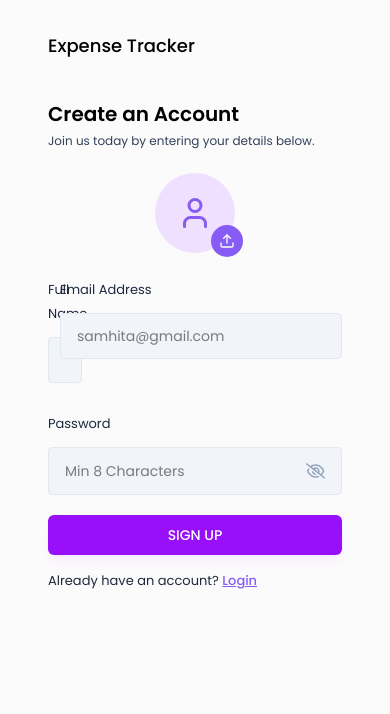
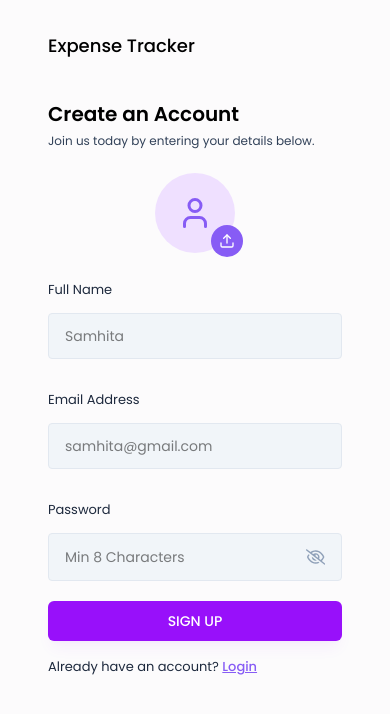
Before and after one commit to Ashwin-RH/Expense-Tracker, a React (Vite) app in the folder frontend/expense-tracker/: page /signUp in a window 390 px wide. Shown: the top 714 px of the page. Built offline with nearby package versions, Linux system fonts and the light colour scheme.

Commit message:
Update SignUp.jsx

```diff
--- a/frontend/expense-tracker/src/pages/Auth/SignUp.jsx
+++ b/frontend/expense-tracker/src/pages/Auth/SignUp.jsx
@@ -115,7 +115,7 @@
               placeholder="samhita@gmail.com"
               type="text"
             />
-            <div className="col-span-2">
+            <div className="col-span-1 sm:col-span-2">
               <Input
                 value={password}
                 onChange={({target}) => setPassword(target.value)}
```
